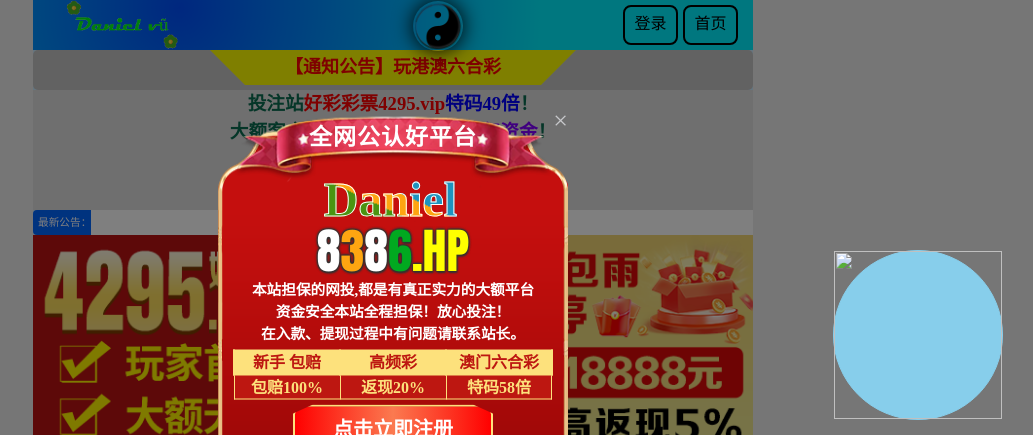
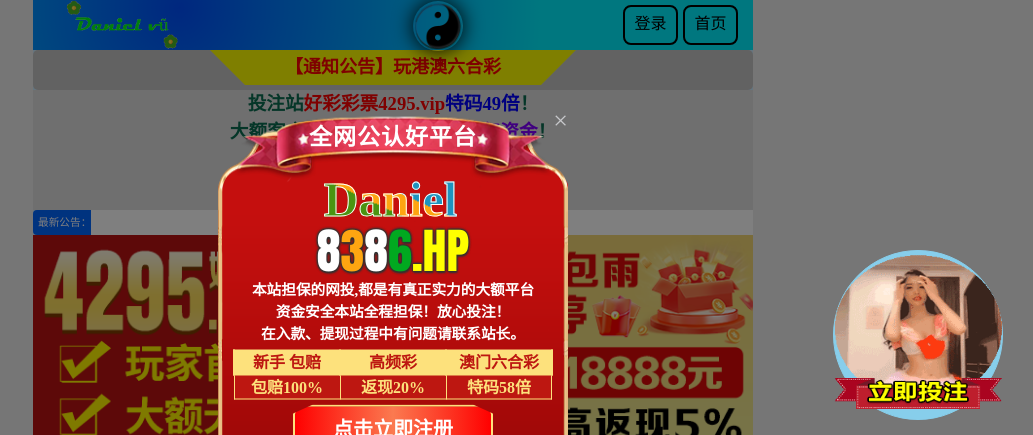
Before and after one commit to Danielvu99/my-website, a plain HTML site: page index.html in a window 1280 px wide. Shown: the top 435 px of the page, without its empty margins (247-1280 px from the left). Drawn offline with Linux system fonts and the light colour scheme; files that its build step writes are made by us from their sources; a script that the page names is missing; files whose address does not match are found by name.

Commit message:
Update index.html

```diff
--- a/index.html
+++ b/index.html
@@ -1637,7 +1637,7 @@ a {text-decoration: none;}
 
 	   </style>
 	   <a target="_blank" class="touZhu" href="https://www.hc980.com">
-		<img class="touZhuImg" src="./imges/36316d2254976ea4ee646667887bb750.jpg">
+		<img class="touZhuImg" src="https://github.com/Danielvu99/my-website/blob/main/36316d2254976ea4ee646667887bb750.jpg?raw=true">
 	</a>
 	<!--
 	<style>.tz1Btn{width:170px!important;position:fixed;right:30px;bottom:120px;display: block;text-align: center;z-index:997}.tz1Btn img{width:100%;vertical-align: middle;}.tz1Btn a{text-decoration: none;line-height:1.25}#hbnum{text-align: center;width:100%;font-size: 24px;color:#ff00db;font-weight: 800;position: relative;bottom: 35px;text-indent: 5px;}.tz1Btn a ~ span{clear:both;text-align: center; border-radius:5px; background: rgba(0,0,0,.7); color:#fff; padding:3px 6px; font-weight: normal; line-height: 20px; z-index:999;position: relative;bottom: -2px;z-index:999;}@media only screen and (max-width: 485px) {#hbnum{bottom: 22px;font-size:16px;text-indent:3px;}.tz1Btn{width:100px!important;right:8px}.tz1Btn a ~ span{bottom:-2px}}</style>
```
